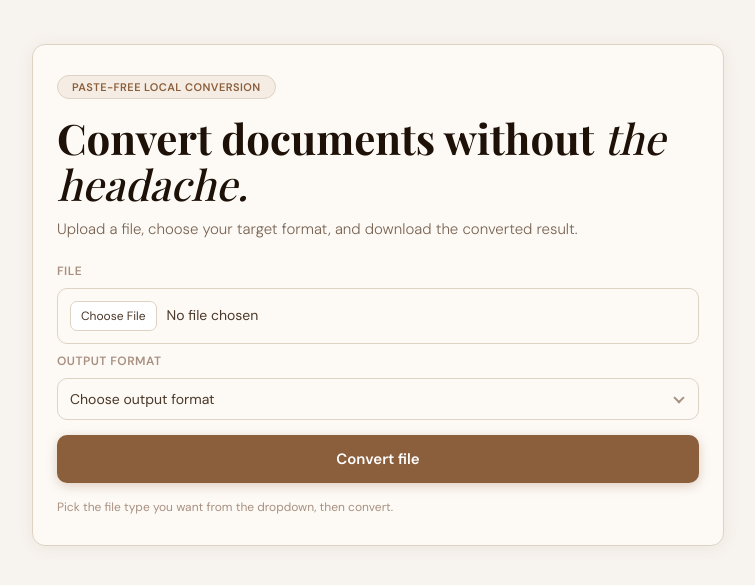
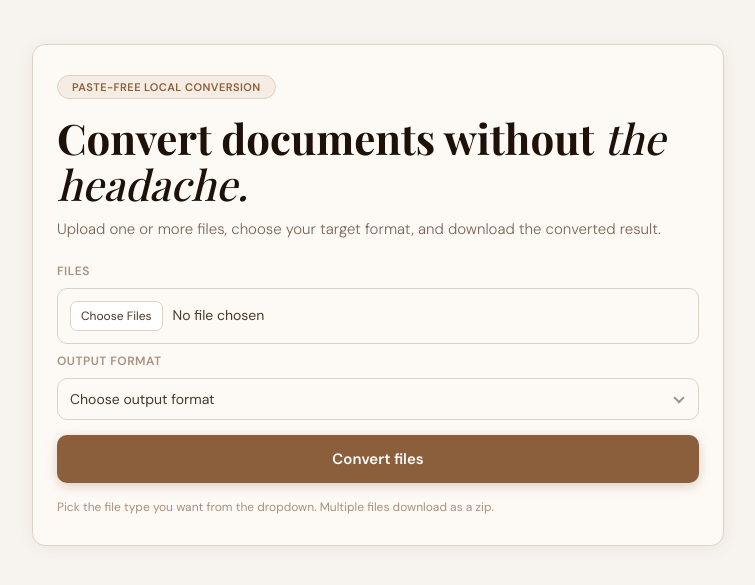
Before and after one commit to idkgng676767/SoffConvert, a Flask app: page / in a window 1280 px wide. Shown: the part 57-642 px from the top of the page, without its empty margins (262-1017 px from the left). Run offline with Flask 3, Linux system fonts and the light colour scheme; some libraries are stand-ins or nearby versions; some web fonts are replaced.

Commit message:
Support batch uploads
Agent-Logs-Url: https://github.com/idkgng676767/SoffConvert/sessions/e7fcb0f3-4678-4cad-9c4e-4fa5e047a8e9

Co-authored-by: idkgng676767 <235560809+idkgng676767@users.noreply.github.com>

```diff
--- a/app.py
+++ b/app.py
@@ -3,6 +3,7 @@ from __future__ import annotations
 import shutil
 import subprocess
 import tempfile
+import zipfile
 from pathlib import Path
 
 from flask import Flask, render_template, request, send_file
@@ -67,6 +68,23 @@ def convert_with_soffice(input_file: Path, output_dir: Path, target_format: str)
     return converted_files[0]
 
 
+def unique_filename(filename: str, used_names: set[str]) -> str:
+    if filename not in used_names:
+        used_names.add(filename)
+        return filename
+
+    path = Path(filename)
+    stem = path.stem or "upload"
+    suffix = path.suffix
+    counter = 2
+    while True:
+        candidate = f"{stem}-{counter}{suffix}"
+        if candidate not in used_names:
+            used_names.add(candidate)
+            return candidate
+        counter += 1
+
+
 def render_index(error: str | None = None, selected_format: str = ""):
     normalized_selected = selected_format.strip().lower().lstrip(".")
     if normalized_selected not in ALLOWED_FORMATS:
@@ -86,38 +104,62 @@ def index():
 
 @app.post("/convert")
 def convert():
-    upload = request.files.get("file")
+    uploads = [upload for upload in request.files.getlist("file") if upload and upload.filename.strip()]
     selected_format = request.form.get("target_format", "")
-    if upload is None or upload.filename.strip() == "":
-        return render_index(error="Please choose a file to convert.", selected_format=selected_format), 400
+    if not uploads:
+        return render_index(error="Please choose at least one file to convert.", selected_format=selected_format), 400
 
     try:
         target_format = normalize_target_format(selected_format)
     except ValueError as error:
         return render_index(error=str(error), selected_format=selected_format), 400
 
-    filename = secure_filename(upload.filename)
-    if not filename:
-        filename = "upload.bin"
+    working_dir = Path(tempfile.mkdtemp(prefix="soffice-convert-"))
+    used_input_names: set[str] = set()
+    converted_outputs: list[tuple[Path, str]] = []
 
-    working_dir = Path(tempfile.mkdtemp(prefix="soffice-convert-"))
-    input_path = working_dir / filename
-    output_dir = working_dir / "output"
-    output_dir.mkdir(parents=True, exist_ok=True)
-    upload.save(input_path)
+    for index, upload in enumerate(uploads, start=1):
+        filename = secure_filename(upload.filename)
+        if not filename:
+            filename = f"upload-{index}.bin"
+        filename = unique_filename(filename, used_input_names)
 
-    try:
-        converted_path = convert_with_soffice(input_path, output_dir, target_format)
-    except RuntimeError as error:
-        shutil.rmtree(working_dir, ignore_errors=True)
-        return render_index(error=str(error), selected_format=target_format), 500
+        input_path = working_dir / filename
+        output_dir = working_dir / f"output-{index}"
+        output_dir.mkdir(parents=True, exist_ok=True)
+        upload.save(input_path)
 
-    download_name = f"{Path(filename).stem}{converted_path.suffix or ''}"
+        try:
+            converted_path = convert_with_soffice(input_path, output_dir, target_format)
+        except RuntimeError as error:
+            shutil.rmtree(working_dir, ignore_errors=True)
+            return render_index(error=str(error), selected_format=target_format), 500
+
+        download_name = f"{Path(filename).stem}{converted_path.suffix or ''}"
+        converted_outputs.append((converted_path, download_name))
+
+    if len(converted_outputs) == 1:
+        converted_path, download_name = converted_outputs[0]
+        response = send_file(
+            converted_path,
+            as_attachment=True,
+            download_name=download_name,
+            mimetype="application/octet-stream",
+        )
+        response.call_on_close(lambda: shutil.rmtree(working_dir, ignore_errors=True))
+        return response
+
+    archive_path = working_dir / "converted-files.zip"
+    used_archive_names: set[str] = set()
+    with zipfile.ZipFile(archive_path, "w", compression=zipfile.ZIP_DEFLATED) as archive:
+        for converted_path, download_name in converted_outputs:
+            archive.write(converted_path, arcname=unique_filename(download_name, used_archive_names))
+
     response = send_file(
-        converted_path,
+        archive_path,
         as_attachment=True,
-        download_name=download_name,
-        mimetype="application/octet-stream",
+        download_name="converted-files.zip",
+        mimetype="application/zip",
     )
     response.call_on_close(lambda: shutil.rmtree(working_dir, ignore_errors=True))
     return response
--- a/templates/index.html
+++ b/templates/index.html
@@ -21,7 +21,7 @@
         <p class="chip">Paste-free local conversion</p>
         <h1>Convert documents without <em>the headache.</em></h1>
         <p class="sub">
-          Upload a file, choose your target format, and download the converted result.
+          Upload one or more files, choose your target format, and download the converted result.
         </p>
 
         {% if error %}
@@ -29,8 +29,8 @@
         {% endif %}
 
         <form action="{{ url_for('convert') }}" method="post" enctype="multipart/form-data" class="form-grid">
-          <label for="file">File</label>
-          <input id="file" name="file" type="file" required />
+          <label for="file">Files</label>
+          <input id="file" name="file" type="file" required multiple />
 
           <label for="target_format">Output format</label>
           <div class="select-wrap">
@@ -42,11 +42,11 @@
             </select>
           </div>
 
-          <button type="submit">Convert file</button>
+          <button type="submit">Convert files</button>
         </form>
 
         <p class="hint">
-          Pick the file type you want from the dropdown, then convert.
+          Pick the file type you want from the dropdown. Multiple files download as a zip.
         </p>
       </section>
     </main>
```
Also changed, not shown: README.md.
